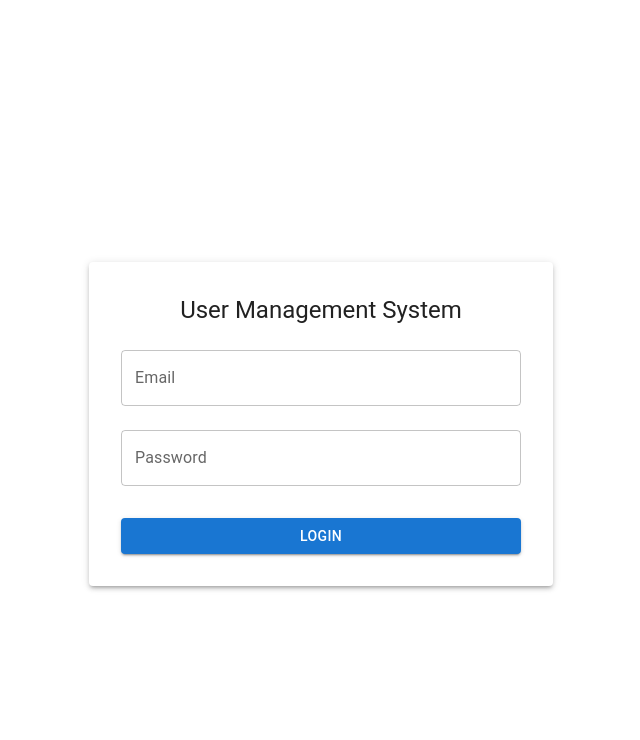
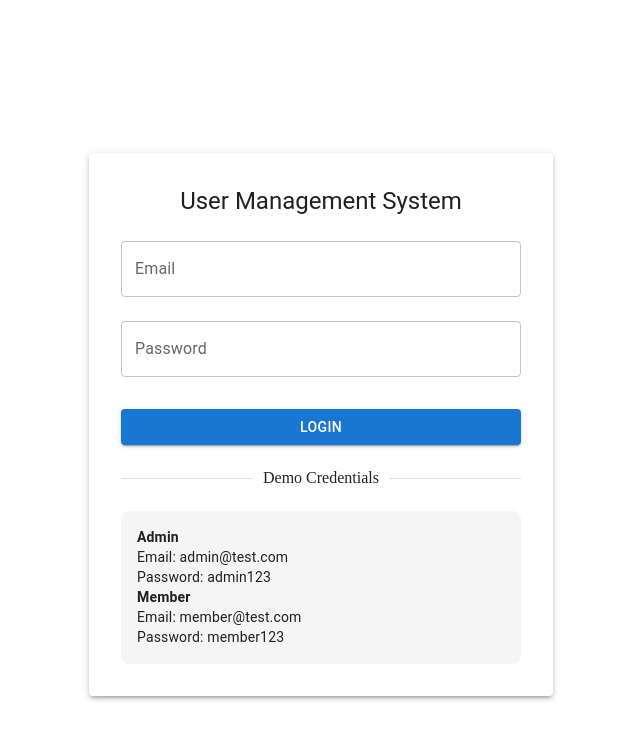
Before and after one commit to krishnasatish04/user-management-system, a React (Vite) app: page / in a window 1280 px wide. Shown: the top 740 px of the page, without its empty margins (319-959 px from the left). Built offline with nearby package versions, Linux system fonts and the light colour scheme.

Commit message:
fixed render issues

```diff
--- a/src/pages/Login/Login.tsx
+++ b/src/pages/Login/Login.tsx
@@ -5,6 +5,7 @@ import {
   Typography,
   TextField,
   Button,
+  Divider
 } from "@mui/material";
 import { useDispatch } from "react-redux";
 import { useNavigate } from "react-router-dom";
@@ -88,6 +89,70 @@ const Login = () => {
         >
           Login
         </Button>
+
+          <Divider
+          sx={{
+            my:3
+          }}
+        >
+          Demo Credentials
+        </Divider>
+
+
+
+
+
+        <Box
+          sx={{
+            bgcolor:"grey.100",
+            p:2,
+            borderRadius:2
+          }}
+        >
+
+
+          <Typography variant="body2">
+
+            <b>Admin</b>
+
+            <br/>
+
+            Email:
+            admin@test.com
+
+            <br/>
+
+            Password:
+            admin123
+
+
+          </Typography>
+
+
+
+          <Box />
+
+
+
+          <Typography variant="body2">
+
+            <b>Member</b>
+
+            <br/>
+
+            Email:
+            member@test.com
+
+            <br/>
+
+            Password:
+            member123
+
+
+          </Typography>
+
+
+        </Box>
       </Paper>
     </Box>
   );
```
